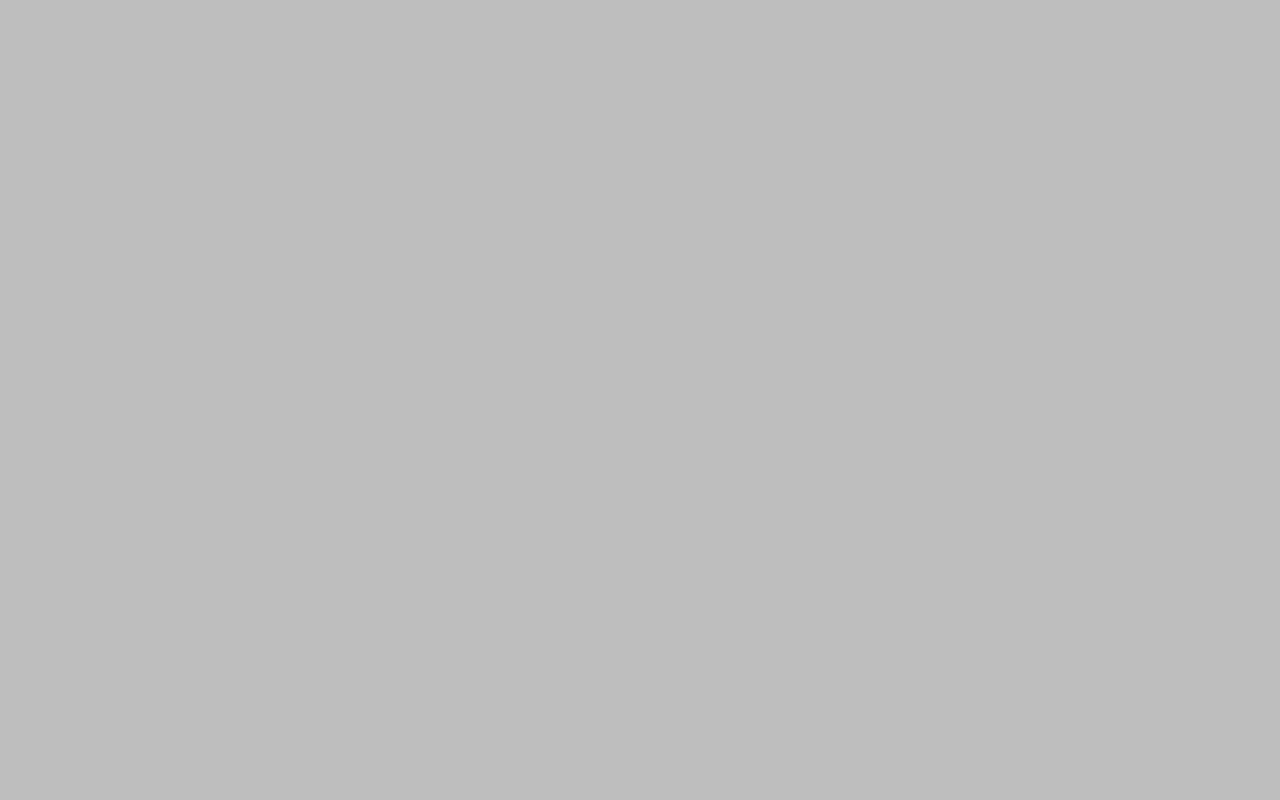
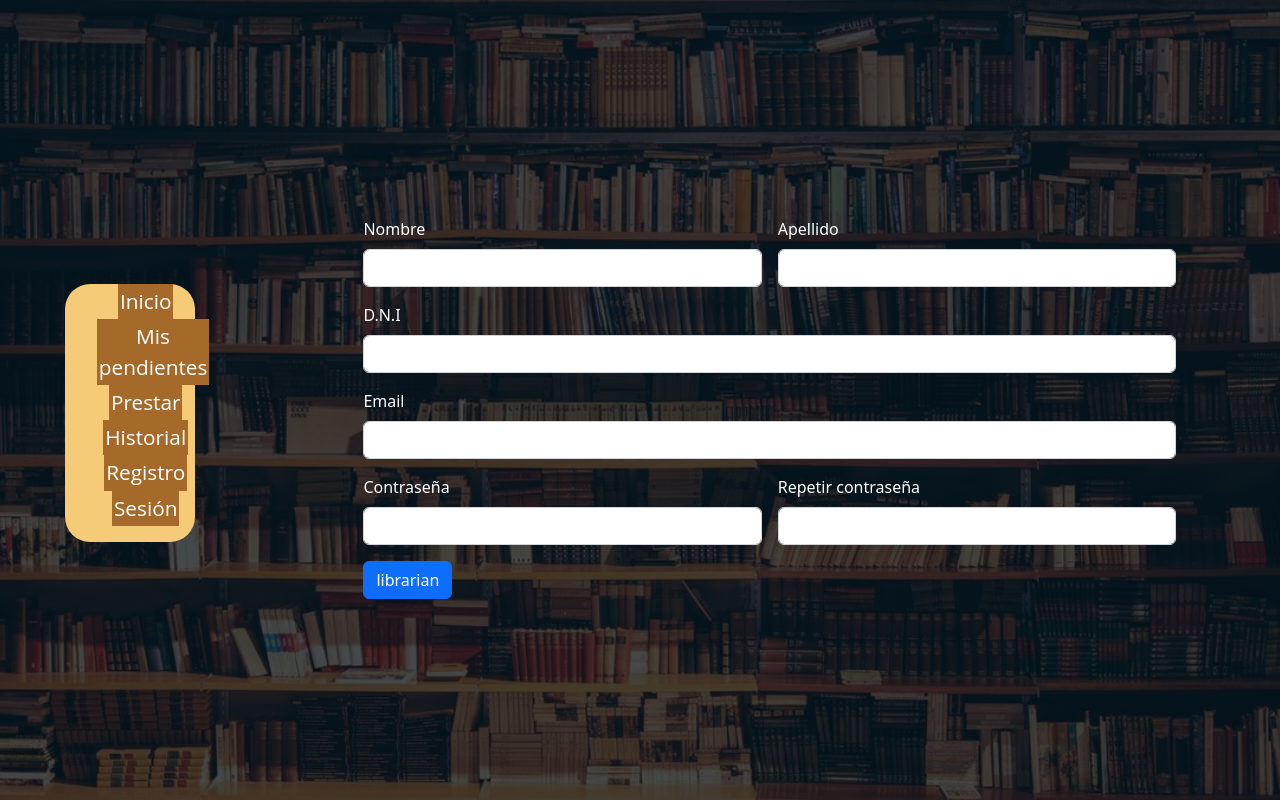
Before and after one commit to modelos-y-sistemas/LoanBooks, a PHP site: page /LoanBooks/Registro/ in a window 1280 px wide. Before the commit the page is empty. Run offline with PHP 8.4, Linux system fonts and the light colour scheme.

Commit message:
agregado estilos a registro

```diff
--- a/Registro/index.php
+++ b/Registro/index.php
@@ -7,14 +7,69 @@
 
   <title>Registro | EESTN°5</title>
 
+
   <link rel="stylesheet" href="https://localhost/LoanBooks/partials/generic.css">
+
+  <link rel="shortcut icon" href="https://localhost/LoanBooks/img/favicon.jpg" type="image/x-icon">
+
   <link rel="stylesheet" href="./styles/main.css">
 
-  <link rel="shortcut icon" href="https://localhost/LoanBooks/img/favicon.jpg" type="image/x-icon">
+  <!-- bootstrap -->
+  <link href="https://cdn.jsdelivr.net/npm/bootstrap@5.2.2/dist/css/bootstrap.min.css" rel="stylesheet" integrity="sha384-Zenh87qX5JnK2Jl0vWa8Ck2rdkQ2Bzep5IDxbcnCeuOxjzrPF/et3URy9Bv1WTRi" crossorigin="anonymous">
+  <!-- bootstrap -->
+
+
 </head>
 <body>
-  <form action="<?= $_SERVER['PHP_SELF'] ?>" method="post">
+
+
+  <?php include '../partials/HTML/nav/nav.php'; ?>
+
+
+  <form class="row g-3 p-5 m-5" action="<?= $_SERVER['PHP_SELF'] ?>" method="post">
+
+    <div class="col-md-6">
+      <label for="name" class="form-label">Nombre</label>
+      <input type="text" class="form-control" id="name">
+    </div>
+
+    <div class="col-md-6">
+      <label for="dni" class="form-label">Apellido</label>
+      <input type="password" class="form-control" id="surname">
+    </div>
+
+    <div class="col-12">
+      <label for="inputAddress" class="form-label">D.N.I</label>
+      <input type="text" class="form-control" id="dni">
+    </div>
+
+    <div class="col-12">
+      <label for="email" class="form-label">Email</label>
+      <input type="email" class="form-control" id="email">
+    </div>
+
+    <div class="col-md-6">
+      <label for="password" class="form-label">Contraseña</label>
+      <input type="password" class="form-control" id="password">
+    </div>
+
+    <div class="col-md-6">
+      <label for="repassword" class="form-label">Repetir contraseña</label>
+      <input type="password" class="form-control" id="repassword">
+    </div>
+
+
+    <div class="col-12">
+      <button type="submit" class="btn btn-primary">librarian</button>
+    </div>
 
   </form>
+
+
+  <!-- bootstrap -->
+  <script src="https://cdn.jsdelivr.net/npm/@popperjs/core@2.11.6/dist/umd/popper.min.js" integrity="sha384-oBqDVmMz9ATKxIep9tiCxS/Z9fNfEXiDAYTujMAeBAsjFuCZSmKbSSUnQlmh/jp3" crossorigin="anonymous"></script>
+  <script src="https://cdn.jsdelivr.net/npm/bootstrap@5.2.2/dist/js/bootstrap.min.js" integrity="sha384-IDwe1+LCz02ROU9k972gdyvl+AESN10+x7tBKgc9I5HFtuNz0wWnPclzo6p9vxnk" crossorigin="anonymous"></script>
+  <!-- bootstrap -->
+
 </body>
 </html>
--- a/Registro/styles/main.css
+++ b/Registro/styles/main.css
@@ -0,0 +1,13 @@
+* {
+  color: #fff;
+}
+
+body {
+  margin: 0;
+  padding: 0;
+  color: #fff;
+  min-height: 100vh;
+  background: linear-gradient(rgba(6, 17, 29, 0.75), rgba(6, 15, 26, 0.75)),
+    url(./../../img/libreria-fondo.jpg) no-repeat center center fixed;
+  background-size: cover;
+}
```
